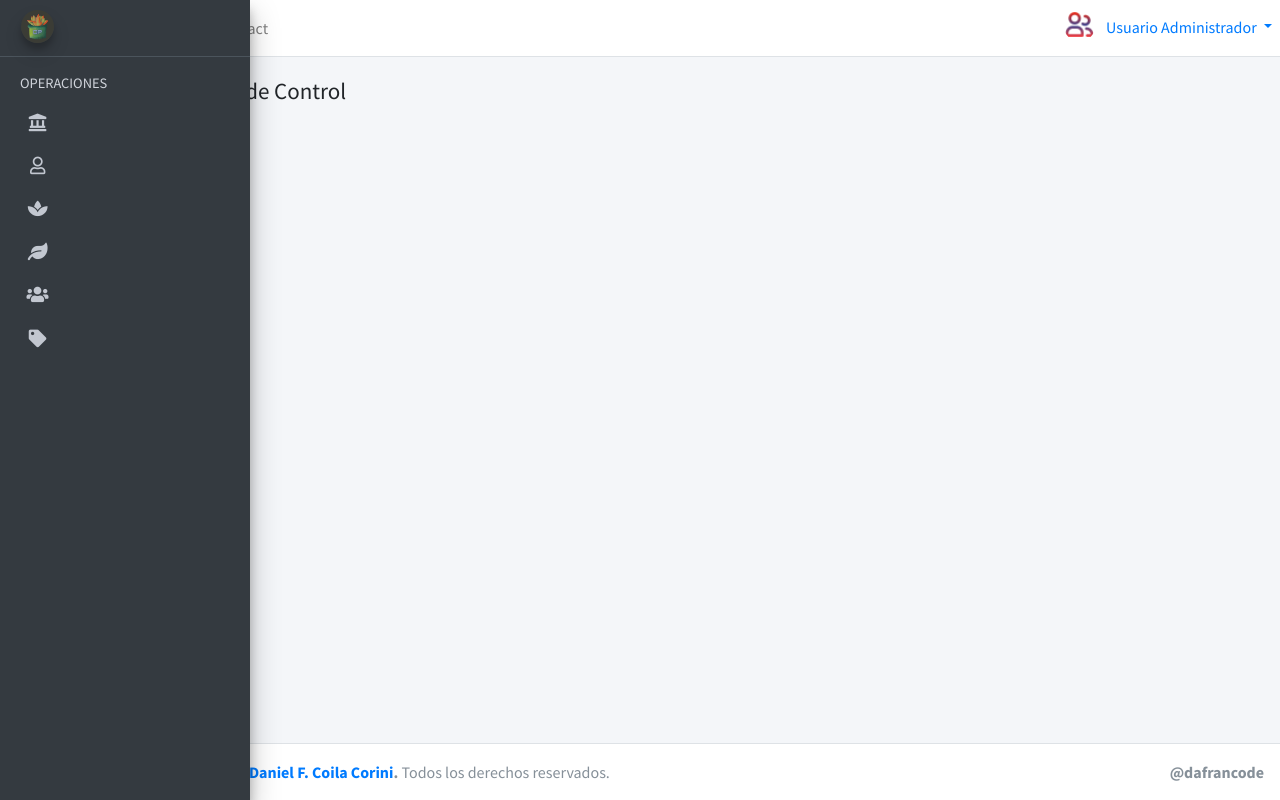
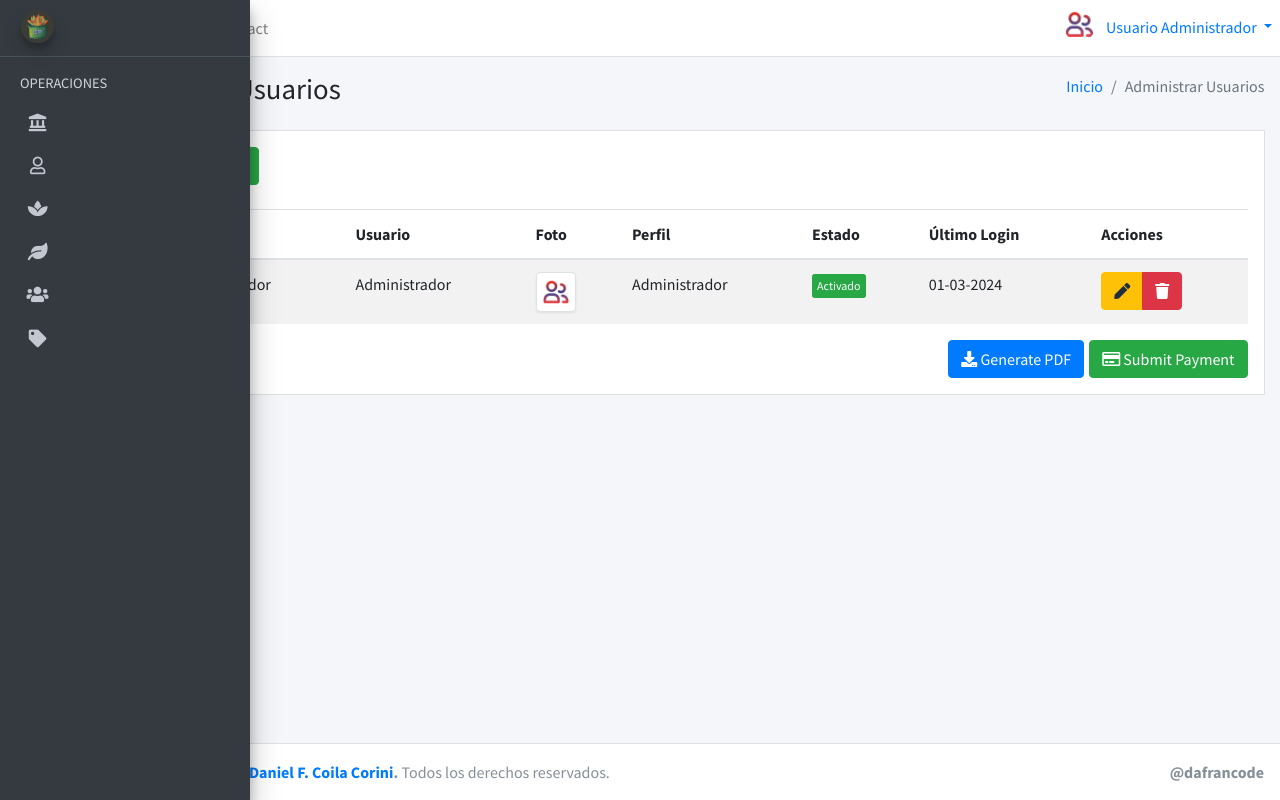
Before and after one commit to dafrancode117/proyectoSisVentas_vivero, a PHP site: page /usuarios in a window 1280 px wide. Run offline with PHP 8.4, Linux system fonts and the light colour scheme; the visitor is signed in with stand-in values (Sample User, id 1); some libraries are stand-ins or nearby versions.

Commit message:
Avance del maquetado del modulo de usuarios

```diff
--- a/view/module/usuarios.php
+++ b/view/module/usuarios.php
@@ -1,12 +1,107 @@
 <div class="content-wrapper">
     <section class="content-header">
-        <h1>Usuarios<small>Panel de Control</small></h1>
-        <ol class="breadcrumb">
-            <li><a href="#"><i class="fas fa-paperclip"></i>Inicio</a></li>
-            <li class="active">Usuarios</li>
-        </ol>
+        <div class="container-fluid">
+            <div class="row mb-2">
+                <div class="col-sm-6">
+                    <h1>Administrar Usuarios</h1>
+                </div>
+                <div class="col-sm-6">
+                    <ol class="breadcrumb float-sm-right">
+                        <li class="breadcrumb-item"><a href="inicio">Inicio</a></li>
+                        <li class="breadcrumb-item active">Administrar Usuarios</li>
+                    </ol>
+                </div>
+            </div>
+        </div>
     </section>
+
     <section class="content">
+        <div class="container-fluid">
+            <div class="row">
+                <div class="col-12">
 
+                    <div class="invoice p-3 mb-3">
+                        <div class="row">
+                            <button type="button" class="btn btn-success" data-toggle="modal" data-target="#modalAgregarUsuario"><i class="fas fa-user-plus pr-2"></i>Agregar Usuario</button>
+                        </div><br>
+                        <!-- TABLA DE USUARIOS-->
+                        <div class="row">
+                            <div class="col-12 table-responsive">
+                                <table class="table table-striped">
+                                    <thead>
+                                        <tr>
+                                            <th>Id</th>
+                                            <th>Nombre</th>
+                                            <th>Usuario</th>
+                                            <th>Foto</th>
+                                            <th>Perfil</th>
+                                            <th>Estado</th>
+                                            <th>Último Login</th>
+                                            <th>Acciones</th>
+                                        </tr>
+                                    </thead>
+                                    <tbody>
+                                        <tr>
+                                            <td>1</td>
+                                            <td>Administrador</td>
+                                            <td>Administrador</td>
+                                            <td><img src="view/img/usuarios/default/anonymus.png" class="img-thumbnail" width="40px" alt=""></td>
+                                            <td>Administrador</td>
+                                            <td><button class="btn btn-success btn-xs">Activado</button></td>
+                                            <td>01-03-2024</td>
+                                            <td>
+                                                <div class="btn-group">
+                                                    <button class="btn btn-warning"><i class="fas fa-pen"></i></button>
+                                                    <button class="btn btn-danger"><i class="fas fa-trash"></i></button>
+                                                </div>
+                                            </td>
+                                        </tr>
+                                    </tbody>
+                                </table>
+                            </div>
+                            <!-- /.col -->
+                        </div>
+                        <!-- /.row -->
+
+                        <div class="row no-print">
+                            <div class="col-12">
+                                <a href="invoice-print.html" rel="noopener" target="_blank" class="btn btn-default"><i class="fas fa-print"></i> Print</a>
+                                <button type="button" class="btn btn-success float-right"><i class="far fa-credit-card"></i> Submit
+                                    Payment
+                                </button>
+                                <button type="button" class="btn btn-primary float-right" style="margin-right: 5px;">
+                                    <i class="fas fa-download"></i> Generate PDF
+                                </button>
+                            </div>
+                        </div>
+                    </div>
+
+                </div>
+            </div>
+        </div>
     </section>
 </div>
+
+<!-- ========== Start MODAL AGREGAR USUARIO ========== -->
+<div class="modal fade" id="modalAgregarUsuario">
+        <div class="modal-dialog">
+          <div class="modal-content bg-secondary">
+            <div class="modal-header">
+              <h4 class="modal-title">Secondary Modal</h4>
+              <button type="button" class="close" data-dismiss="modal" aria-label="Close">
+                <span aria-hidden="true">&times;</span>
+              </button>
+            </div>
+            <div class="modal-body">
+              <p>One fine body&hellip;</p>
+            </div>
+            <div class="modal-footer justify-content-between">
+              <button type="button" class="btn btn-outline-light" data-dismiss="modal">Close</button>
+              <button type="button" class="btn btn-outline-light">Save changes</button>
+            </div>
+          </div>
+          <!-- /.modal-content -->
+        </div>
+        <!-- /.modal-dialog -->
+      </div>
+<!-- ========== End MODAL AGREGAR USUARIO ========== -->
```
